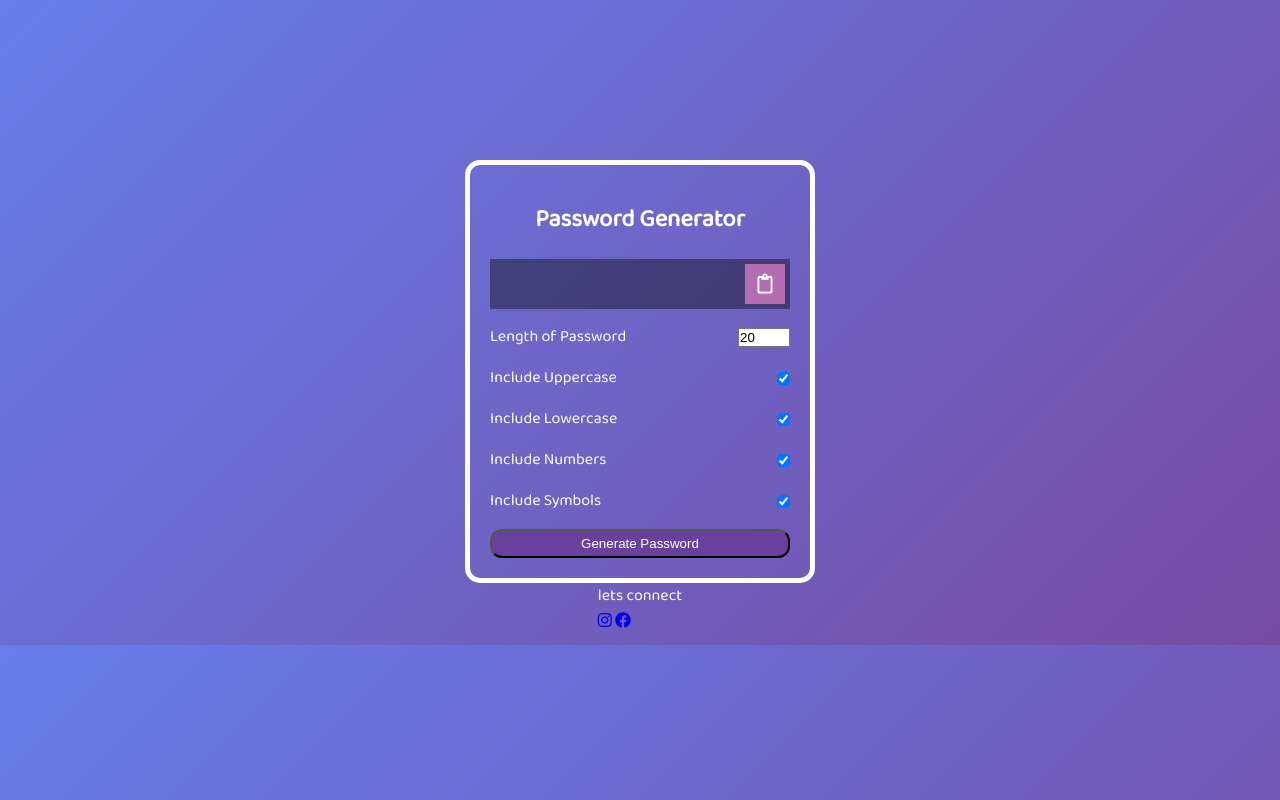
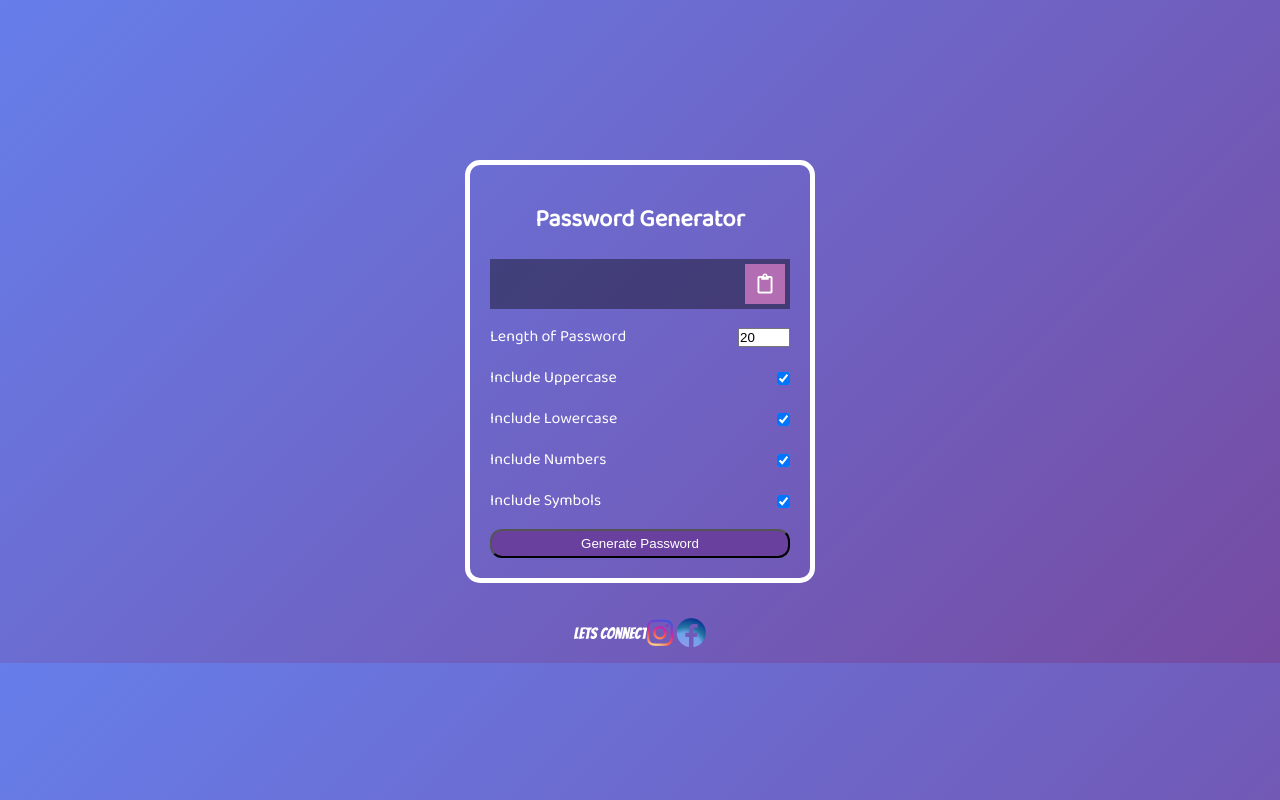
Before and after one commit to Codefreak69/password-generator, a plain HTML site: page index.html in a window 1280 px wide. Drawn offline with Linux system fonts and the light colour scheme.

Commit message:
readme ifle

```diff
--- a/css/style.css
+++ b/css/style.css
@@ -1,4 +1,5 @@
 @import url('https://fonts.googleapis.com/css2?family=Baloo+Bhai+2&display=swap');
+@import url('https://fonts.googleapis.com/css2?family=Bangers&display=swap');
 
 *{
     margin: 0;
@@ -110,6 +111,43 @@ input[type='checkbok']{
     margin: 15px 0;
 }
 
+.credits{
+    margin-top: 30px;
+    display: flex;
+    justify-content: space-between;
+    align-items: center;
+    padding: 5px 50px 5px;
+    font-family: 'Bangers', cursive;;
+}
+
+.fa {
+    padding: 20px;
+    font-size: 30px;
+    width: 50px;
+    text-align: center;
+    text-decoration: none;
+  }
+
+
+  #fb{
+
+    background: radial-gradient(circle at 30% 107%, #66c8e6 0%, #9698f0 5%, #6ea3e9 45%, #2474a3 60%, #04278f 90%);
+    -webkit-background-clip: text;
+    background-clip: text;
+    -webkit-text-fill-color: transparent;
+    font-size: 30px;
+
+  }
+
+  #insta {
+    background: radial-gradient(circle at 30% 107%, #fdf497 0%, #fdf497 5%, #fd5949 45%, #d6249f 60%, #285AEB 90%);
+    -webkit-background-clip: text;
+    background-clip: text;
+    -webkit-text-fill-color: transparent;
+    font-size: 30px;
+
+  }
+
 @media screen and (max-width: 400px){
     .result-box{
         font-size: 14px;
```
Also changed, not shown: 1 other file.
